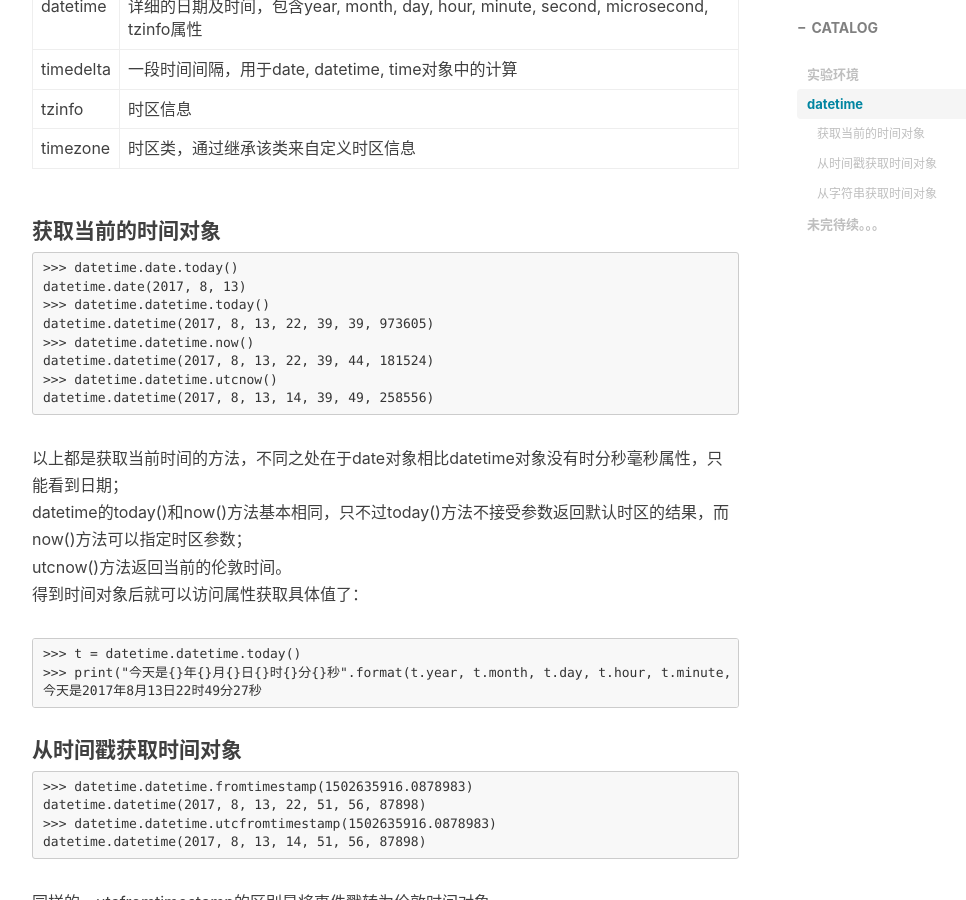
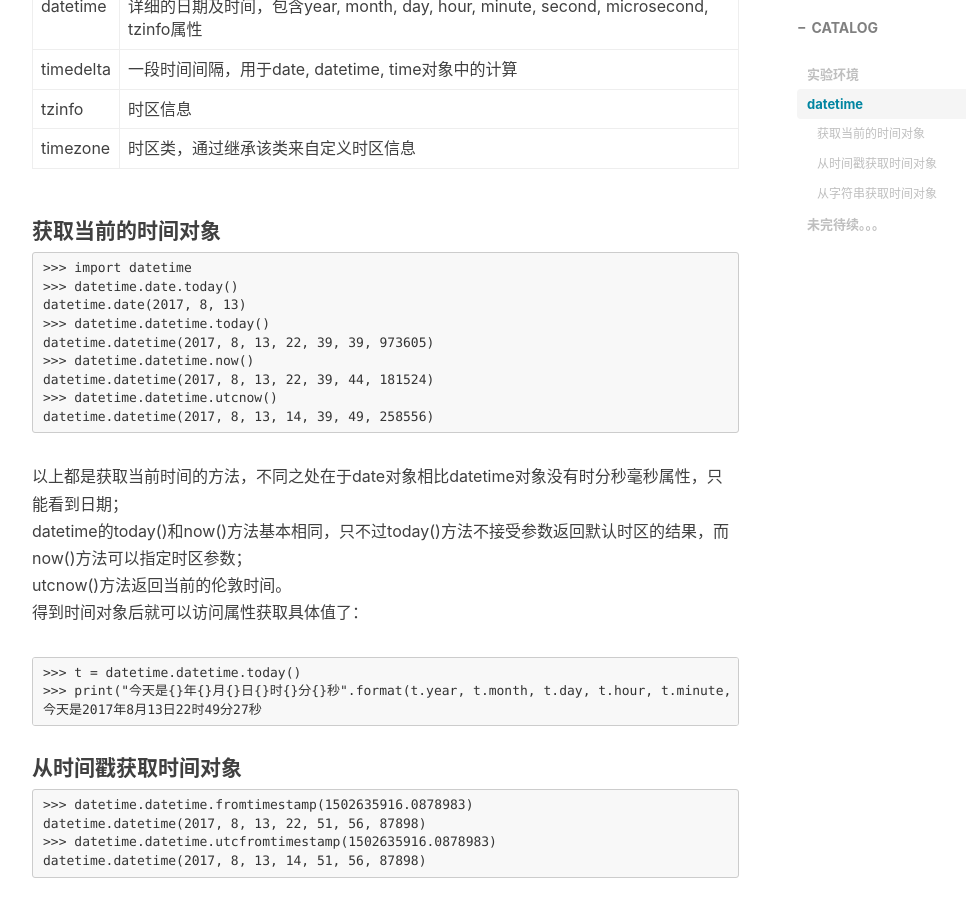
Before and after one commit to yousiku/yousiku.github.io, a Jekyll site: the page built from _posts/2017-08-13-时空猎人.markdown, in a window 1280 px wide and 900 px high, scrolled down 1190 px. Shown: the whole window, without its empty margins (233-1199 px from the left). Built offline with Jekyll 4.4.1, drawn with Linux system fonts in a browser that asks for light colours; nearby versions of some CDN libraries; comment, search, counter and statistics services are not loaded.

Commit message:
import datetime

````diff
--- a/_posts/2017-08-13-时空猎人.markdown
+++ b/_posts/2017-08-13-时空猎人.markdown
@@ -35,6 +35,7 @@ datetime模块主要包含了以下几种对象类型：
 #### 获取当前的时间对象
 
 ```
+>>> import datetime
 >>> datetime.date.today()
 datetime.date(2017, 8, 13)
 >>> datetime.datetime.today()
````
